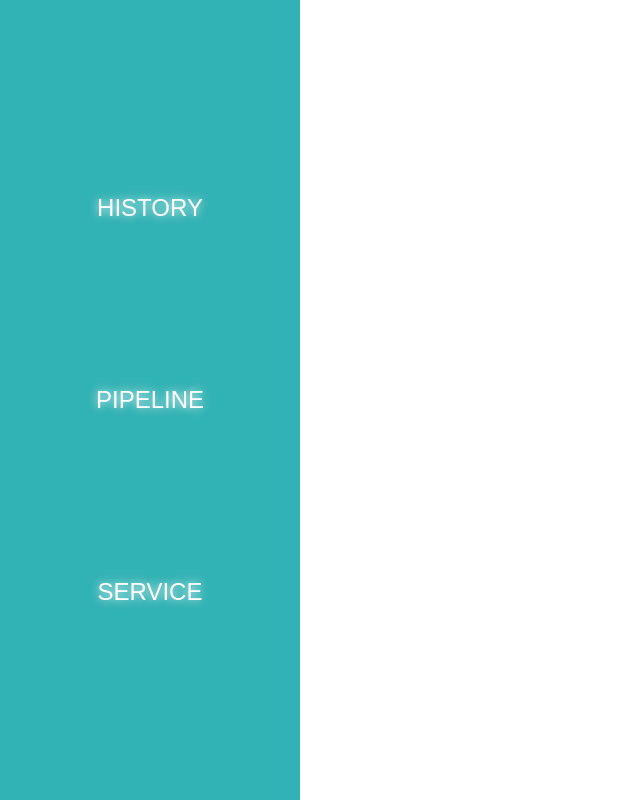
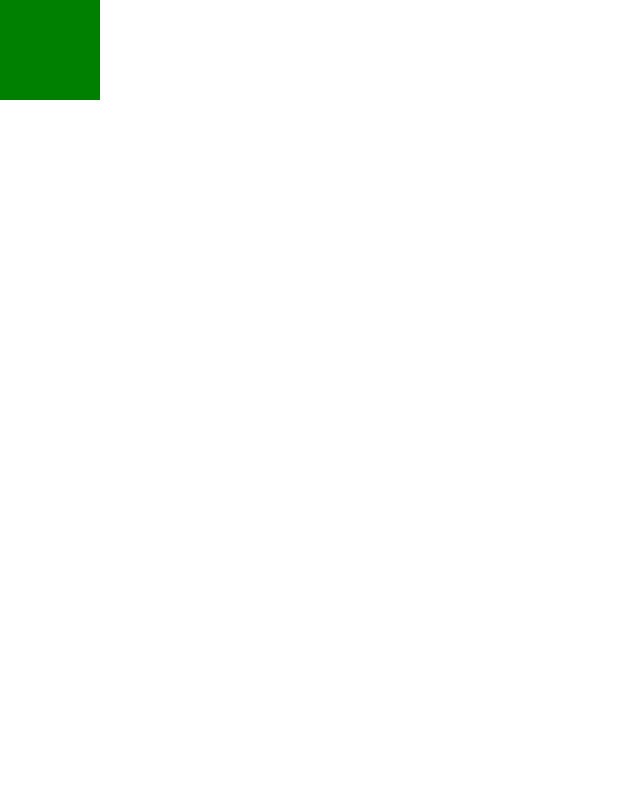
Before and after one commit to hard-coding-mlops/mini-mlops-react, a React (Create React App) app: page /news-classifier in a window 1280 px wide. Shown: the whole page, without its empty margins (0-640 px from the left). Built offline with nearby package versions, Linux system fonts and the light colour scheme.

Commit message:
feat: 뉴스 분류 서비스 페이지 추가

```diff
--- a/src/App.js
+++ b/src/App.js
@@ -3,16 +3,19 @@ import SideBar from './components/SideBar/SideBar';
 import History from './pages/History/History';
 import Service from './pages/Service/Service';
 import Pipeline from './pages/Pipeline/Pipeline';
+import NewsClassifier from './pages/NewsClassifier/NewsClassifier';
 
 function App() {
   return (
     <div className='App'>
-      <SideBar />
       <Routes>
-        <Route path='/' element={<Pipeline />} />
-        <Route path='/history' element={<History />} />
-        <Route path='/history/:recordId' element={<History />} />
-        <Route path='/service' element={<Service />} />
+        <Route element={<SideBar />}>
+          <Route index element={<Pipeline />} />
+          <Route path='history' element={<History />} />
+          <Route path='history/:recordId' element={<History />} />
+          <Route path='service' element={<Service />} />
+        </Route>
+        <Route path='news-classifier' element={<NewsClassifier />} />
       </Routes>
     </div>
   );
--- a/src/components/SideBar/SideBar.jsx
+++ b/src/components/SideBar/SideBar.jsx
@@ -1,4 +1,4 @@
-import { useNavigate, useLocation, useMatch } from 'react-router-dom';
+import { useNavigate, useLocation, useMatch, Outlet } from 'react-router-dom';
 
 import styles from './SideBar.module.css';
 
@@ -7,6 +7,7 @@ function SideBar() {
   const location = useLocation();
 
   return (
+    <>
       <div className={styles.sideBar}>
         <button
           className={`${styles.navigationButton} ${useMatch('/history/*') ? styles.activeButton : ''}`}
@@ -29,13 +30,15 @@ function SideBar() {
           onClick={() => {
             navigate('/service');
             setTimeout(() => {
-            window.open('https://www.google.com', '_blank');
+              window.open(`/news-classifier`, '_blank');
             }, 3000);
           }}
         >
           SERVICE
         </button>
       </div>
+      <Outlet />
+    </>
   );
 }
 
--- /dev/null
+++ b/src/pages/NewsClassifier/NewsClassifier.jsx
@@ -0,0 +1,13 @@
+import styles from './NewsClassifier.module.css';
+
+function NewsClassifier() {
+  return (
+    <div className={styles.newsClassifier}>
+      <>
+        <br />
+      </>
+    </div>
+  );
+}
+
+export default NewsClassifier;
--- /dev/null
+++ b/src/pages/NewsClassifier/NewsClassifier.module.css
@@ -0,0 +1,5 @@
+.newsClassifier {
+  width: 100px;
+  height: 100px;
+  background: green;
+}
```
Lines whose indentation alone changed are shown as unchanged.
